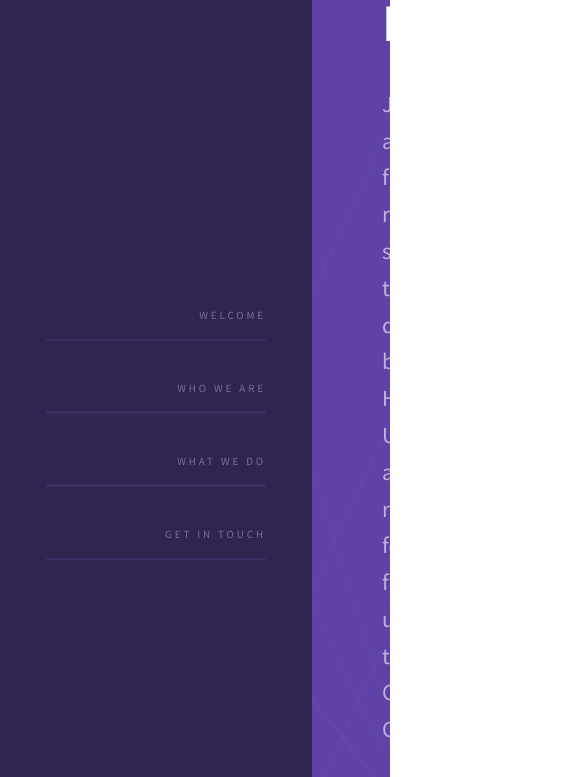
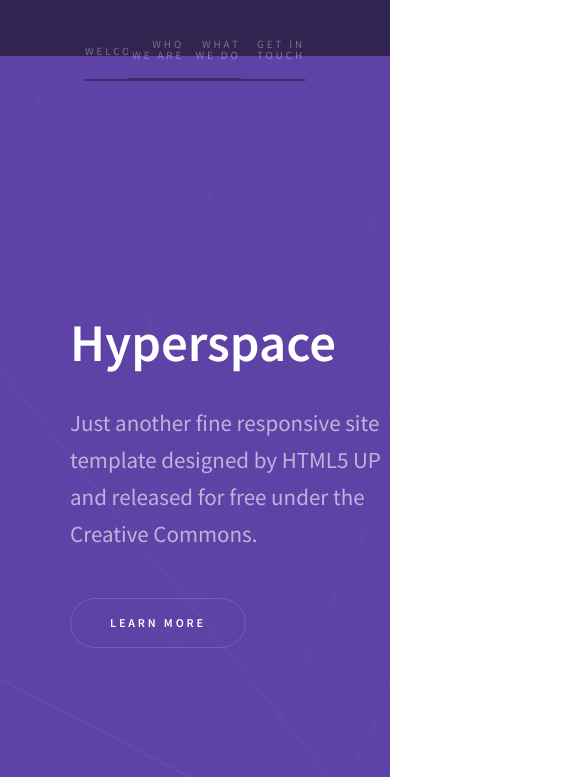
Before and after one commit to JaysonJoseph10/Hyperspace, a website: page index.html in a window 390 px wide. Shown: the top 777 px of the page, 585 px wide, since content can reach past the window. Drawn offline with Linux system fonts and the light colour scheme.

Commit message:
Made responsive style adjustments to the sidenav

```diff
--- a/scss/style.scss
+++ b/scss/style.scss
@@ -766,3 +766,26 @@ body {
     width: calc(100% - 312px);
   }
 }
+@media only screen and (max-width: 1280px) {
+  .sidenav-container {
+    float: unset;
+    max-height: 56px;
+    width: 100%;
+    .sidenav {
+      display: flex;
+      width: 28%;
+      padding: 22px 0 0;
+      a:first-of-type{
+        padding: 23px 0 0;
+      }
+      a {
+        margin: 0;
+        padding: 23px 0 0;
+      }
+    }
+  }
+  #container {
+    width: 100%;
+    overflow: unset;
+  }
+}
```
Also changed, not shown: css/style.css.
